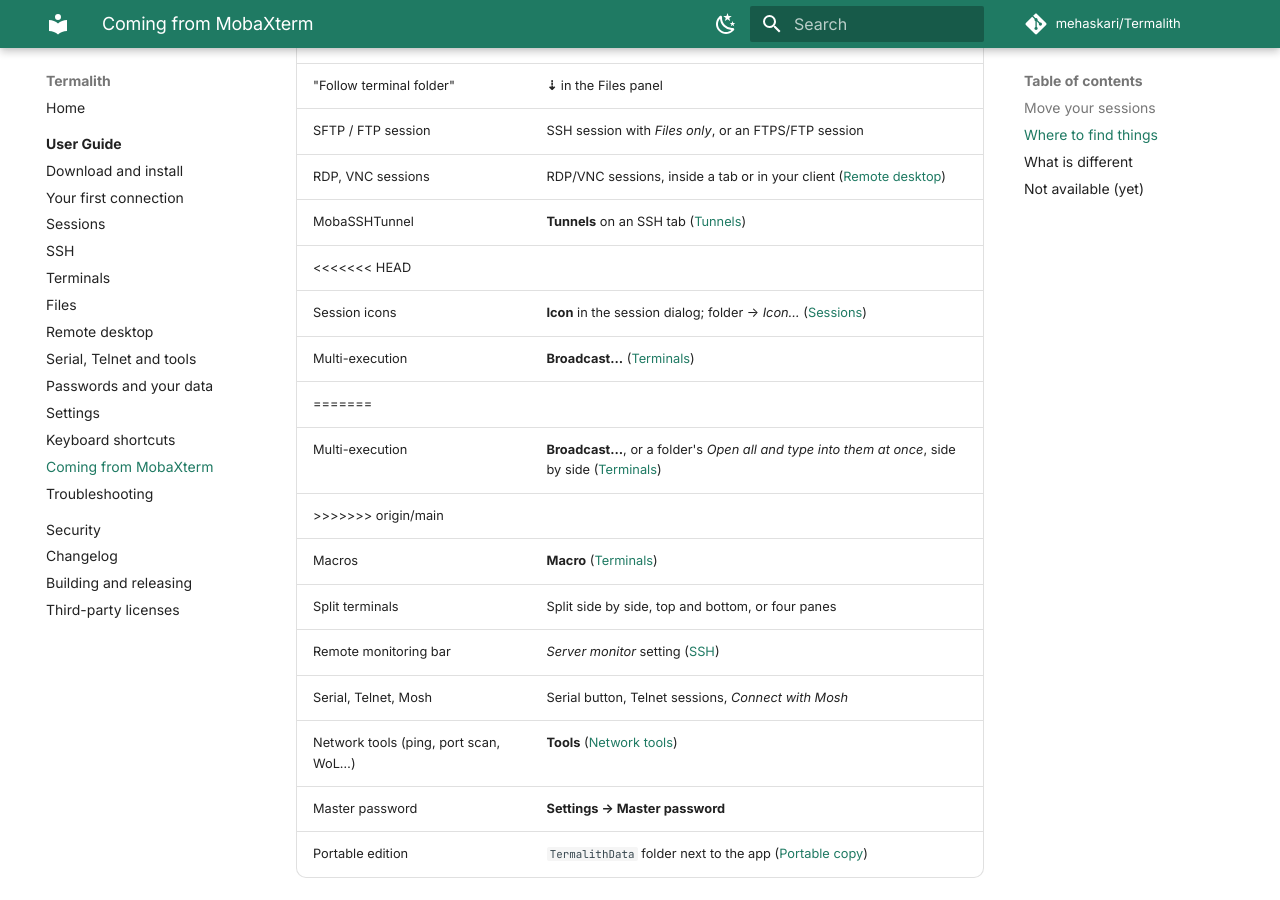
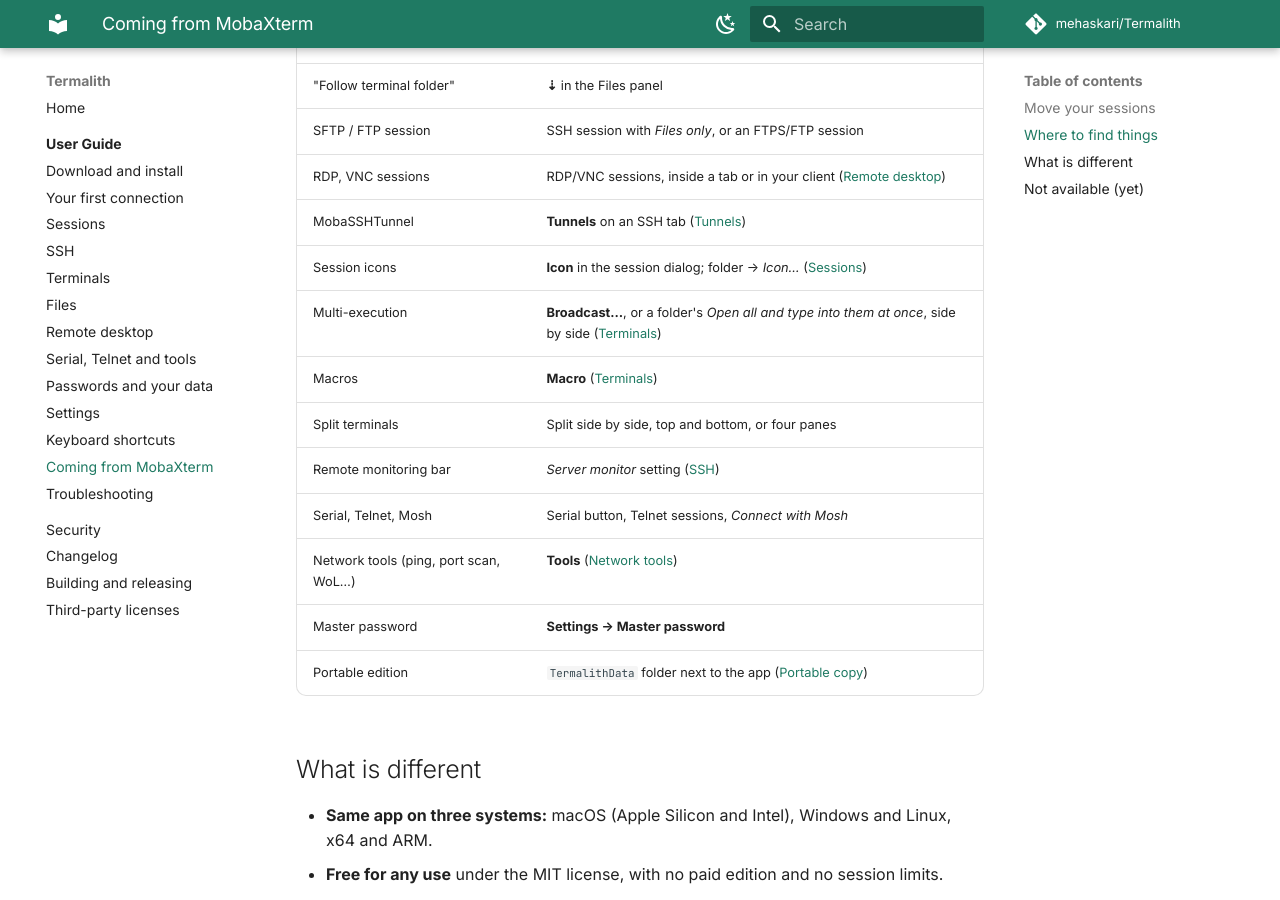
Before and after one commit to mehaskari/Termalith, an MkDocs documentation site: the page built from website/docs/guide/mobaxterm.md, in a window 1280 px wide and 900 px high, scrolled down 753 px. Built offline with MkDocs 1.6.1 and Material for MkDocs 9.7.7, drawn with Linux system fonts in a browser that asks for light colours; comment, search, counter and statistics services are not loaded.

Commit message:
Resolve the MobaXterm guide table after merging main
Co-Authored-By: Claude Opus 5.5 <noreply@anthropic.com>

```diff
--- a/website/docs/guide/mobaxterm.md
+++ b/website/docs/guide/mobaxterm.md
@@ -30,12 +30,8 @@ MobaXterm or Mobatek.
 | SFTP / FTP session | SSH session with *Files only*, or an FTPS/FTP session |
 | RDP, VNC sessions | RDP/VNC sessions, inside a tab or in your client ([Remote desktop](remote-desktop.md)) |
 | MobaSSHTunnel | **Tunnels** on an SSH tab ([Tunnels](ssh.md#tunnels)) |
-<<<<<<< HEAD
 | Session icons | **Icon** in the session dialog; folder → *Icon…* ([Sessions](sessions.md#icons)) |
-| Multi-execution | **Broadcast…** ([Terminals](terminals.md#broadcast-typing)) |
-=======
 | Multi-execution | **Broadcast…**, or a folder's *Open all and type into them at once*, side by side ([Terminals](terminals.md#broadcast-typing)) |
->>>>>>> origin/main
 | Macros | **Macro** ([Terminals](terminals.md#macros)) |
 | Split terminals | Split side by side, top and bottom, or four panes |
 | Remote monitoring bar | *Server monitor* setting ([SSH](ssh.md#server-monitor)) |
```
